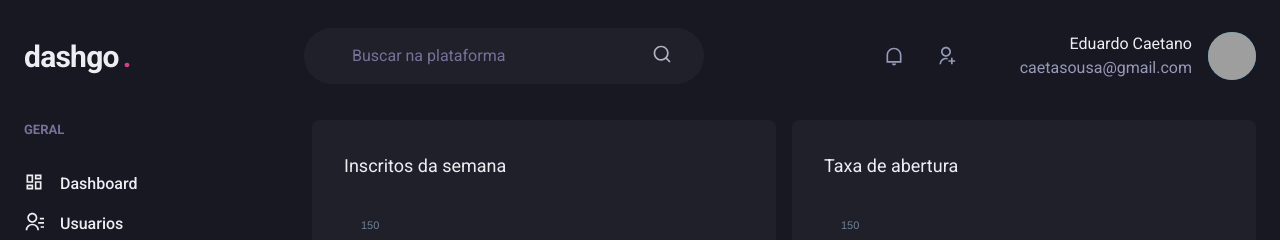
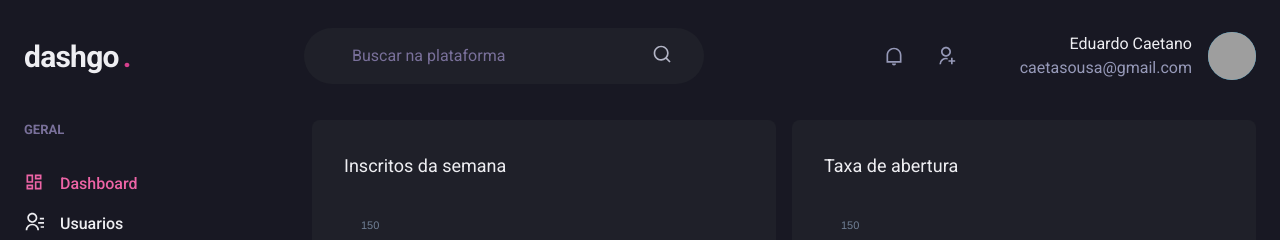
Before and after one commit to caetasousa/Dashboard-Next-Auth-JWT, a Next.js app: page /dashboard in a window 1280 px wide. Shown: the top 240 px of the page. Built offline with nearby package versions, Linux system fonts and the light colour scheme; grey boxes are pictures that could not be loaded.

Commit message:
Mostrando qual link esta ativo

```diff
--- /dev/null
+++ b/src/components/ActiveLink.tsx
@@ -0,0 +1,33 @@
+import { useRouter } from "next/router";
+import Link, { LinkProps } from "next/link";
+import { cloneElement, ReactElement} from "react";
+
+
+interface ActiveLinkProps extends LinkProps {
+    children: ReactElement;
+    shouldMatchExactHref?: boolean;
+}
+
+export function ActiveLink({ children, shouldMatchExactHref, ...rest }: ActiveLinkProps) {
+    const { asPath } = useRouter()
+
+    let isActive = false;
+
+    if (shouldMatchExactHref && (asPath === rest.href || asPath === rest.as)) {
+        isActive = true;
+    }
+
+    if (!shouldMatchExactHref &&
+        (asPath.startsWith(String(rest.href)) ||
+         asPath.startsWith(String(rest.as)))) {
+             isActive = true;
+         }
+
+    return (
+        <Link {...rest}>
+            {cloneElement(children, {
+                color: isActive ? 'pink.400' : 'gray.50'
+            })}
+        </Link>
+    );
+}
--- a/src/components/Sidebar/NavLink.tsx
+++ b/src/components/Sidebar/NavLink.tsx
@@ -1,6 +1,7 @@
 import { Link as ChakraLink, Icon, Text, LinkProps as ChakraLinkProps } from "@chakra-ui/react";
 import { ElementType } from "react";
 import Link from 'next/link'
+import { ActiveLink } from "../ActiveLink";
 
 interface NavLinkProps extends ChakraLinkProps{
     icon: ElementType;
@@ -10,11 +11,11 @@
 
 export function NavLink({ icon, children, href, ...rest }: NavLinkProps) {
     return (
-        <Link href={href} passHref>
+        <ActiveLink href={href} passHref>
             <ChakraLink display="flex" align="center"{...rest}>
                 <Icon as={icon} fontSize="20"/>
                 <Text ml="4" fontWeight="medium">{children}</Text>
             </ChakraLink>
-        </Link>
+        </ActiveLink>
     );
 }
```
